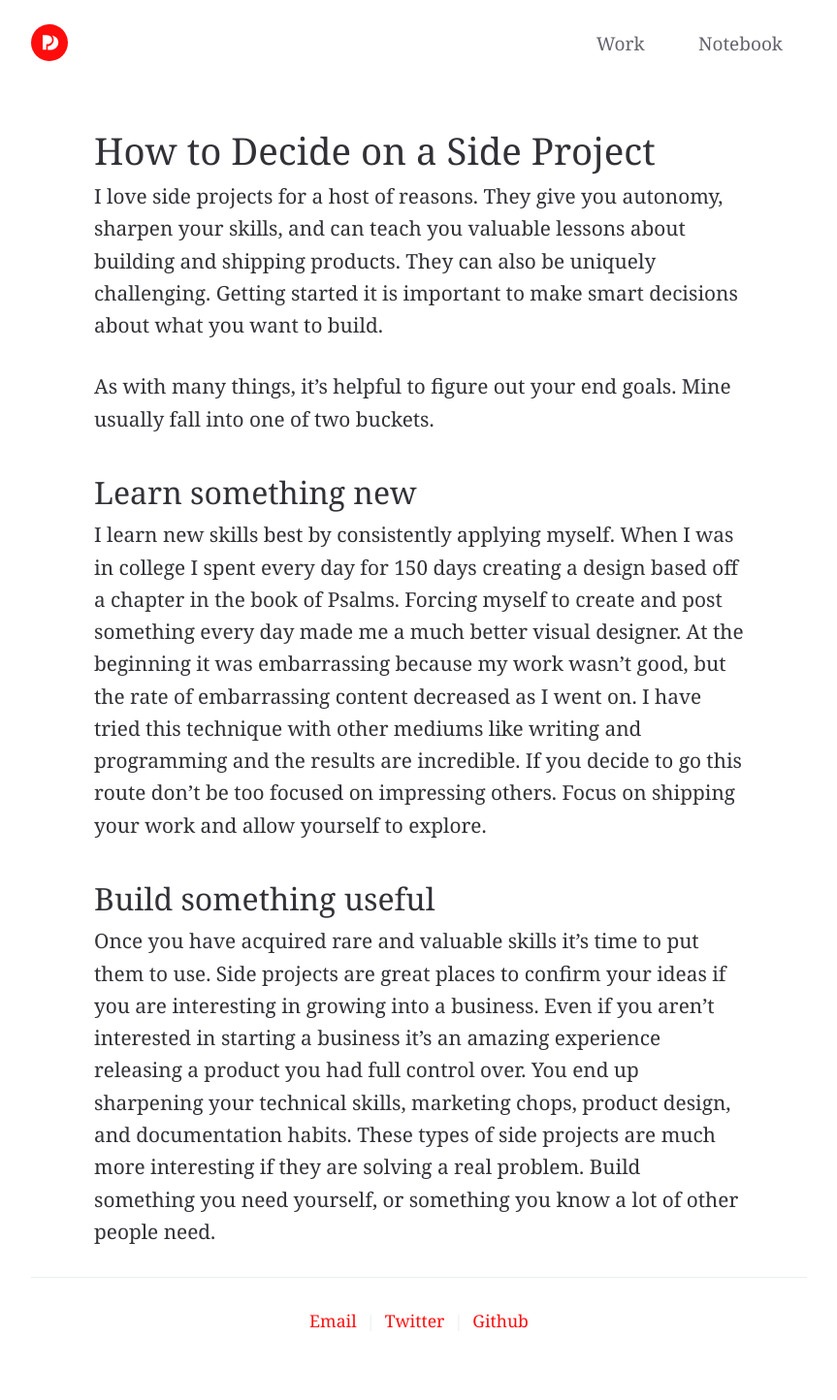
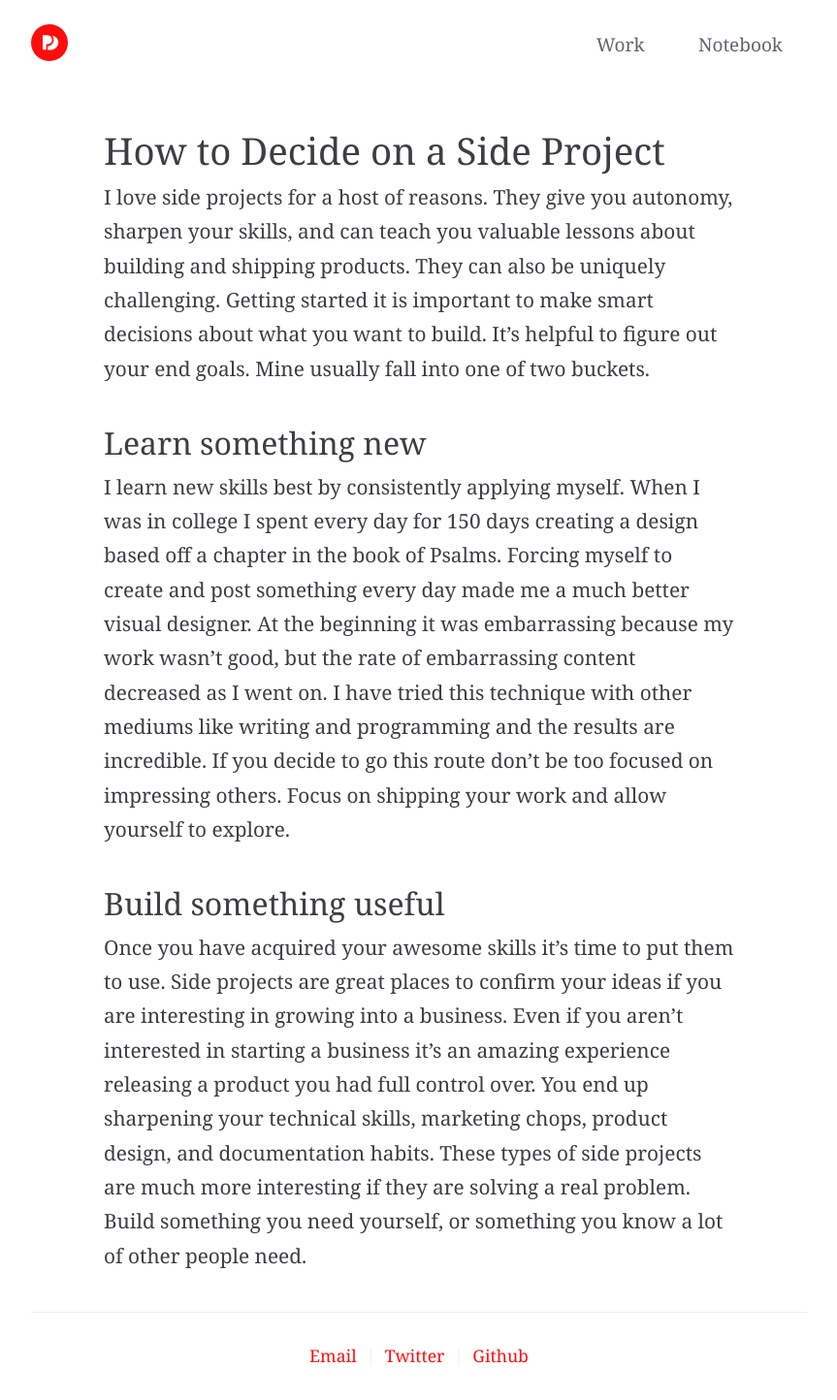
Before and after one commit to zhenghaohe/philipcdavis.github.io, a Jekyll site: the page built from _posts/2014-11-25-how-to-decide-on-a-side-project.md, in a window 1280 px wide. Shown: the whole page at 97% size, without its empty margins (208-1071 px from the left). Built offline with Jekyll 4.4.1, drawn with Linux system fonts in a browser that asks for light colours; before the commit the page ends 1406 px from its top, so only the background shows below that.

Commit message:
Updated the type

```diff
--- a/_layouts/post.html
+++ b/_layouts/post.html
@@ -9,12 +9,10 @@ layout: default
 </header>
 
 <article class="post container-small" itemscope itemtype="http://schema.org/BlogPosting">
-
   <div class="post-content" itemprop="articleBody">
     {% if page.title %}
       <h1 class="post-title" itemprop="name headline">{{ page.title }}</h1>
     {% endif %}
     {{ content }}
   </div>
-
 </article>
--- a/_posts/2014-11-25-how-to-decide-on-a-side-project.md
+++ b/_posts/2014-11-25-how-to-decide-on-a-side-project.md
@@ -7,9 +7,7 @@ date:   2014-11-25
 I love side projects for a host of reasons.
 They give you autonomy, sharpen your skills, and can teach you valuable lessons about building and shipping products.
 They can also be uniquely challenging.
-Getting started it is important to make smart decisions about what you want to build.
-
-As with many things, it's helpful to figure out your end goals.
+Getting started it is important to make smart decisions about what you want to build. It's helpful to figure out your end goals.
 Mine usually fall into one of two buckets.
 
 ## Learn something new
@@ -22,7 +20,7 @@ If you decide to go this route don't be too focused on impressing others.
 Focus on shipping your work and allow yourself to explore.
 
 ## Build something useful
-Once you have acquired rare and valuable skills it's time to put them to use.
+Once you have acquired your awesome skills it's time to put them to use.
 Side projects are great places to confirm your ideas if you are interesting in growing into a business.
 Even if you aren't interested in starting a business it's an amazing experience releasing a product you had full control over.
 You end up sharpening your technical skills, marketing chops, product design, and documentation habits.
--- a/_sass/_base.scss
+++ b/_sass/_base.scss
@@ -1,4 +1,4 @@
-$charcoal: #313137;
+$charcoal: #3d3d44;
 $smoke-dark: #64646E;
 $smoke-shadow: #abb1b5;
 $smoke: #EAEEF1;
@@ -12,7 +12,7 @@ body {
   font-family: georgia, serif;
   color: $charcoal;
   font-size: 1.3rem;
-  line-height: 1.6;
+  line-height: 1.7;
 }
 
 .pull-right {
--- a/_sass/components/_grid.scss
+++ b/_sass/components/_grid.scss
@@ -5,9 +5,14 @@
 }
 
 .container-small {
-  max-width: 670px;
+  max-width: 650px;
   width: 100%;
   margin: 0 auto;
+}
+
+.container-small-left {
+  max-width: 650px;
+  width: 100%;
 }
 
 .grid-row {
--- a/_sass/components/_post.scss
+++ b/_sass/components/_post.scss
@@ -28,7 +28,7 @@
 }
 
 .post p {
-  margin-bottom: 30px;
+  margin-bottom: 40px;
   margin-top: 0px;
 }
 
```
